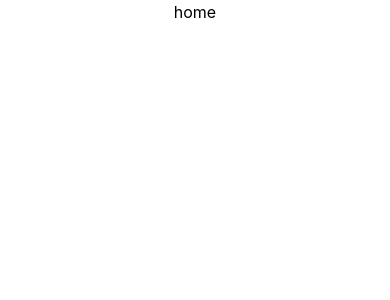
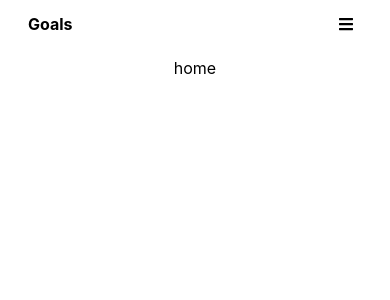
Before and after one commit to mxoMbatha/Goals, a React (Create React App) app in the folder goals-frontend/: page / in a window 390 px wide. Shown: the top 300 px of the page. Built offline with nearby package versions, Linux system fonts and the light colour scheme.

Commit message:
designed and developed the navigation compenent. Its responsive with a hamburger menu dropdown on smaller screens

```diff
--- a/goals-frontend/package.json
+++ b/goals-frontend/package.json
@@ -7,12 +7,15 @@
     "@testing-library/jest-dom": "^5.16.5",
     "@testing-library/react": "^13.4.0",
     "@testing-library/user-event": "^14.4.3",
+    "axios": "^1.3.2",
     "inspirational-quotes": "^2.0.1",
     "react": "^18.2.0",
     "react-dom": "^18.2.0",
+    "react-hook-form": "^7.43.1",
+    "react-icons": "^4.7.1",
     "react-redux": "^8.0.5",
     "react-router-dom": "^6.8.0",
-    "react-scripts": "5.0.1",
+    "react-scripts": "^5.0.1",
     "web-vitals": "^2.1.4"
   },
   "scripts": {
--- a/goals-frontend/src/App.js
+++ b/goals-frontend/src/App.js
@@ -3,11 +3,13 @@ import {BrowserRouter as Router,Route,Routes } from 'react-router-dom';
 import Home from './pages/Home';
 import Register from './pages/Register';
 import Login from './pages/Login'
+import Navigation from './features/Navigation';
 function App() {
   return (
     <>
     <Router>
-    <div className="container">
+    <div className="container px-4">
+      <Navigation/>
       <Routes>
         <Route path='/' element={<Home/>}/>
       <Route path='/register' element={<Register />}/>
--- a/goals-frontend/src/features/Navigation.jsx
+++ b/goals-frontend/src/features/Navigation.jsx
@@ -0,0 +1,33 @@
+import React from 'react'
+import { Link } from 'react-router-dom';
+import { FaUser,FaBars,FaTimes} from 'react-icons/fa';
+import { useState } from 'react';
+
+const Navigation = () => {
+  const [hamburgerList,setHamburgerList]=useState(false);
+  const openHamburger =() =>{
+  setHamburgerList(!hamburgerList);
+  }
+  return (
+    <div className='relative container mx-auto p-3 transition delay-500 '>
+      <div className="flex items-center justify-between">
+      <div className=""><h1><Link to='./' className='hover:text-darkGrayishBlue font-bold'> Goals</Link></h1></div>
+        <div className="hidden md:flex space-x-12 font-bold ">
+          <Link to='./Comminity' className='hover:text-darkGrayishBlue'>Community</Link>
+          <Link to='./About' className='hover:text-darkGrayishBlue'>About</Link>
+        </div>
+        <Link className="hidden md:block p-1 text-fanta bg-white text-xl baseline px-4 hover:bg-fantaLight font-bold" to='./Login'><FaUser/></Link>
+        <button id='menu-btn' className={`block hamburger md:hidden focus:outline-none transition delay-500 easy-out`}
+         onClick={ openHamburger }>{hamburgerList? <FaTimes/> : <FaBars/>}</button>
+        </div>
+        <div className="md:hidden">
+          <div id="menu" className={`absolute transition-all ease-out delay-500 flex-col times-center self-end py-8 mt-10 sm:mt-5 space-y-6 font-bold bg-darkBlue sm:w-auto sm:self-center left-6 right-6 dropshadow-md ${hamburgerList?'flex': 'hidden'}`}>
+          <Link to='./Comminity' className='hover:text-darkGrayishBlue'>Community</Link>
+          <Link to='./About' className='hover:text-darkGrayishBlue'>About</Link>
+          </div>
+        </div>
+    </div>
+  )
+}
+
+export default Navigation
--- a/goals-frontend/src/index.css
+++ b/goals-frontend/src/index.css
@@ -20,3 +20,10 @@ code {
 .container{
   text-align: center;
 }
+.hamburger{
+  cursor:pointer;
+  width: 24px;
+  height: 24px;
+  position: relative;
+  transition: 1s;
+}
--- a/goals-frontend/src/pages/Home.jsx
+++ b/goals-frontend/src/pages/Home.jsx
@@ -2,7 +2,7 @@ import React from 'react'
 
 const Home = () => {
   return (
-    <div className='container  mx-auto'>
+    <div className='container p-2 mx-auto'>
         <h1>home</h1>
     </div>
   )
--- a/goals-frontend/tailwind.config.js
+++ b/goals-frontend/tailwind.config.js
@@ -5,7 +5,25 @@ module.exports = {
 
   ],
   theme: {
-    extend: {},
-  },
-  plugins: [],
+    screens:{
+      sm:'480px',
+      md:'768px',
+      lg:'976PX',
+      xl:'1440px',
+      xxl:'1600px',
+    },
+      extend: {
+        colors:{
+          fanta:'hsl(12,88%,59%)',
+          fantaLight:'hsl(12,88%,69%)',
+          fantaSuperLight:'hsl(12,88%,95%)',
+          darkBlue:'hsl(228,39%,23%)',
+          darkGrayishBlue:'hsl(227,12%,61%)',
+          veryDarkBlue:'hsl(223,12%,13%)',
+          veryPaleFanta:'hsl(13,100%,96%)',
+          darkBlueish:'hsl(0,0%,98%)',
+        }
+      },
+    },
+    plugins: [],
 }
```
Also changed, not shown: 2 other files (tests, documents, lock files or other folders).
